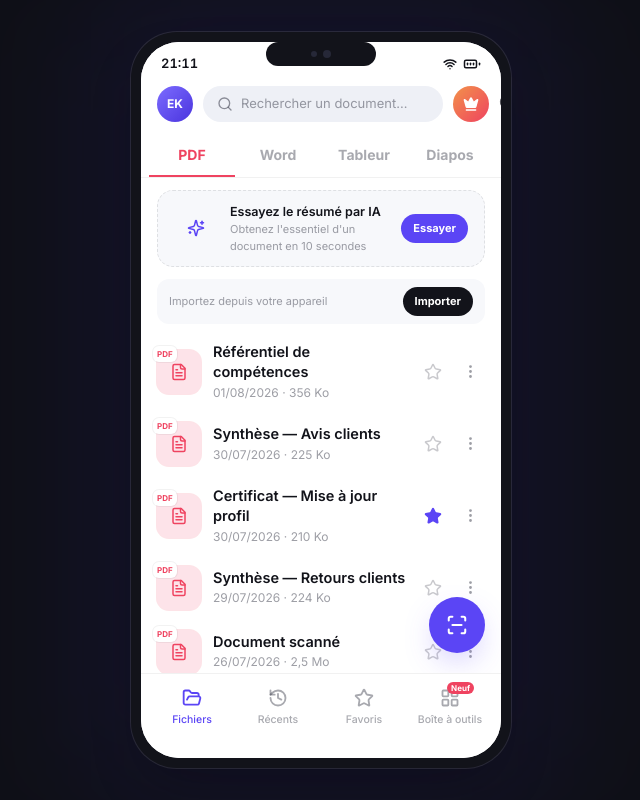
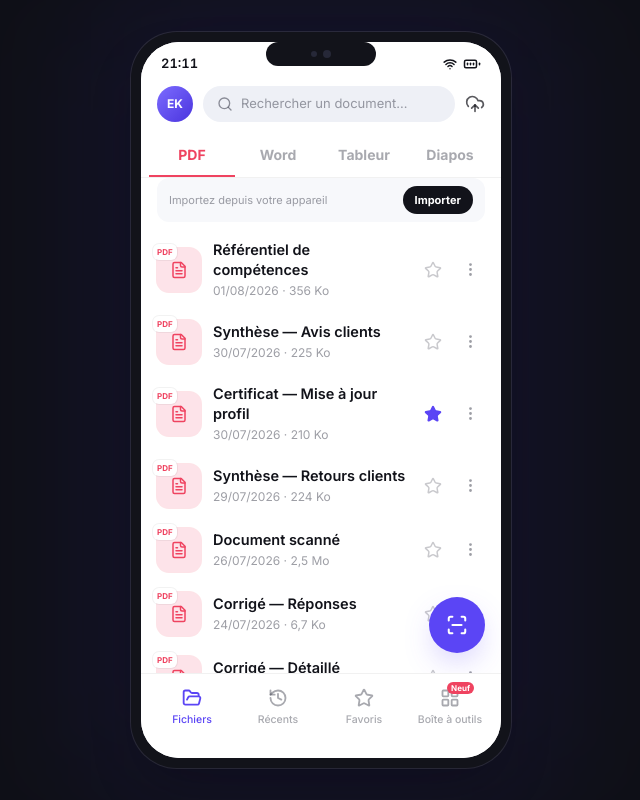
Before and after one commit to Manasse-tech/Doc-Suite, a React (Vite) app: page / in a window 1280 px wide. Shown: the whole page, without its empty margins (319-959 px from the left). Built offline with nearby package versions, Linux system fonts and the light colour scheme.

Commit message:
Remove unused UI elements from LibraryScreen and TopBar

```diff
--- a/src/components/TopBar.tsx
+++ b/src/components/TopBar.tsx
@@ -30,22 +30,12 @@ export default function TopBar({ onOpenAccount, onOpenSync, search, onSearchChan
         />
       </label>
       <button
-        onClick={onOpenAccount}
-        aria-label="Passer premium"
-        className="h-9 w-9 shrink-0 rounded-full bg-gradient-to-br from-amber-500 to-rose-500 flex items-center justify-center text-white"
-      >
-        <Crown size={16} fill="white" />
-      </button>
-      <button
         onClick={onOpenSync}
         aria-label="Synchronisation cloud"
         className="text-ink-950/70"
       >
         <CloudUpload size={20} strokeWidth={2} />
       </button>
-      <button onClick={() => onNotify('Utilisez la recherche ou la synchronisation depuis cette barre.', 'info')} aria-label="Plus d'options" className="text-ink-950/70">
-        <MoreVertical size={19} />
-      </button>
     </div>
   )
 }
--- a/src/screens/LibraryScreen.tsx
+++ b/src/screens/LibraryScreen.tsx
@@ -1,5 +1,5 @@
 import { useMemo, useState } from 'react'
-import { ScanLine, Sparkles } from 'lucide-react'
+import { ScanLine } from 'lucide-react'
 import StatusBar from '../components/StatusBar'
 import TopBar from '../components/TopBar'
 import LibraryTabs from '../components/LibraryTabs'
@@ -83,25 +83,6 @@ export default function LibraryScreen({
         onDrop={(event) => { event.preventDefault(); setDragging(false); onImportFiles(event.dataTransfer.files) }}
       >
         <input id="file-import" type="file" multiple accept=".pdf,.doc,.docx,.xls,.xlsx,.ppt,.pptx" className="hidden" onChange={(event) => { if (event.target.files) onImportFiles(event.target.files); event.currentTarget.value = '' }} />
-        <div className="mx-4 my-3 rounded-2xl border border-dashed border-ink-950/10 bg-paper-50 px-4 py-3 flex items-center gap-3">
-          <div className="h-11 w-11 rounded-xl bg-iris-100 flex items-center justify-center shrink-0">
-            <Sparkles size={18} className="text-iris-500" />
-          </div>
-          <div className="flex-1 min-w-0">
-            <p className="text-[12.5px] font-semibold text-ink-950">
-              Essayez le résumé par IA
-            </p>
-            <p className="text-[11px] text-ink-800/45">
-              Obtenez l'essentiel d'un document en 10 secondes
-            </p>
-          </div>
-          <button
-            onClick={() => onNotify('Sélectionnez un document pour préparer son résumé.', 'info')}
-            className="shrink-0 rounded-full bg-iris-500 px-3 py-1.5 text-[11px] font-bold text-white"
-          >
-            Essayer
-          </button>
-        </div>
         <div className="mx-4 mb-2 flex items-center justify-between rounded-xl bg-paper-50 px-3 py-2">
           <span className="text-[11px] text-ink-800/45">Importez depuis votre appareil</span>
           <label htmlFor="file-import" className="cursor-pointer rounded-full bg-ink-950 px-3 py-1.5 text-[11px] font-bold text-white">Importer</label>
```
